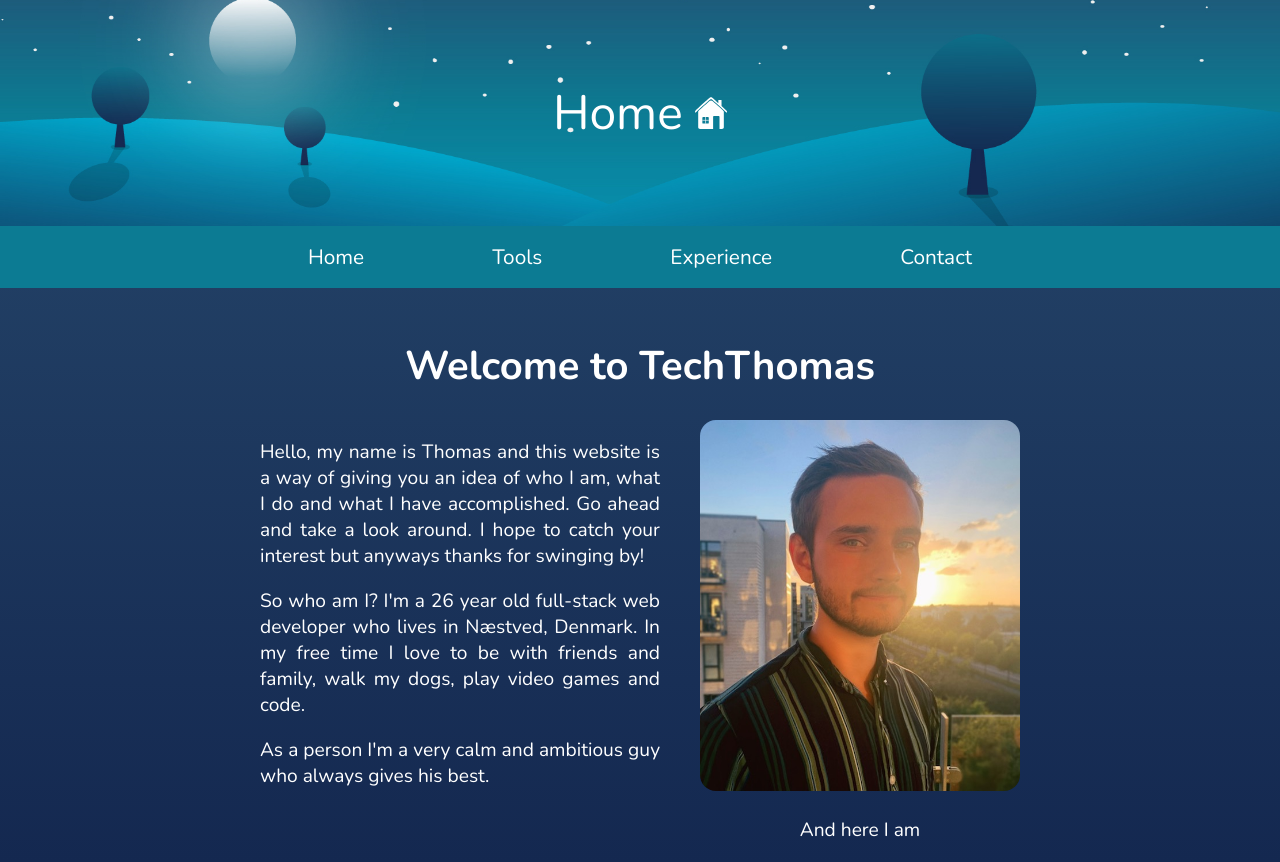
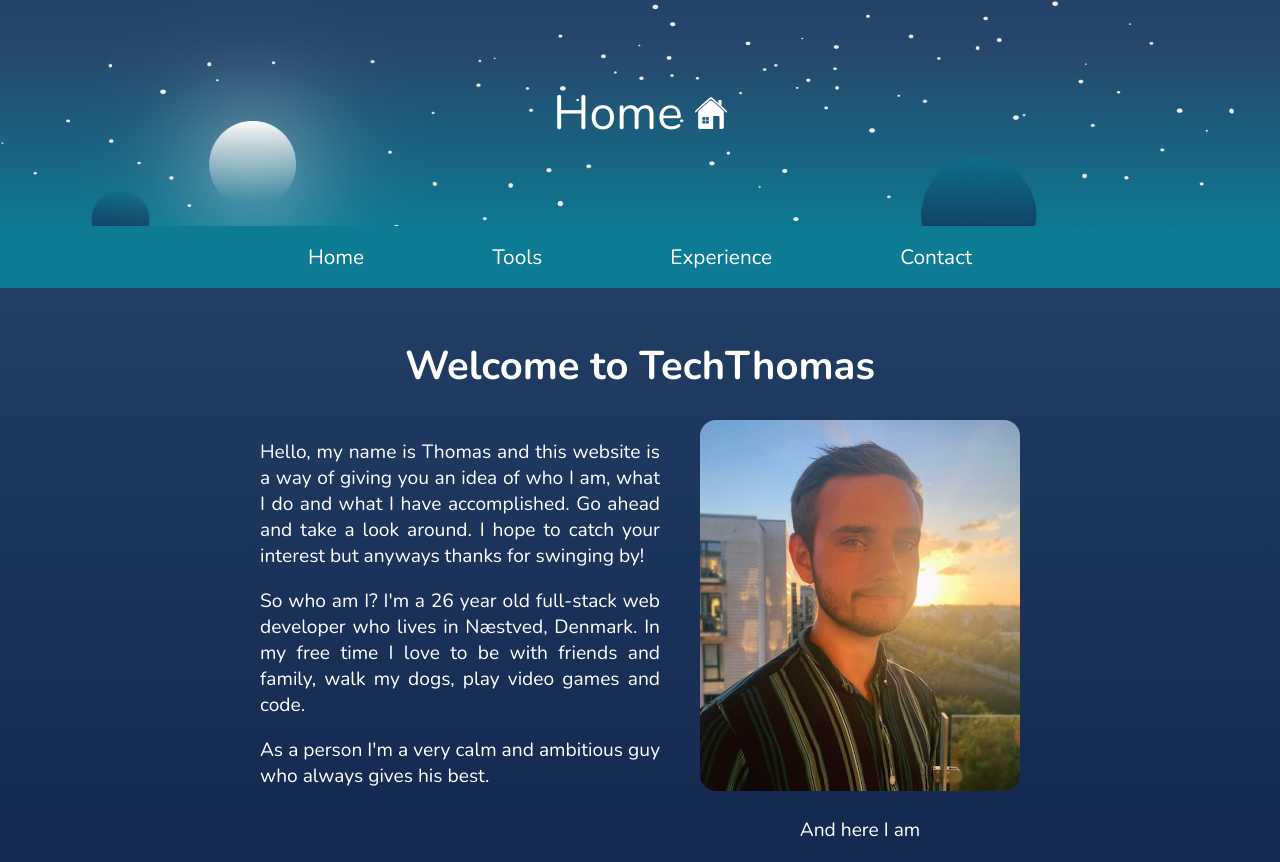
Before and after one commit to Thomasmc96/thch, a React (Create React App) app: page / in a window 1280 px wide. Built offline with nearby package versions, Linux system fonts and the light colour scheme.

Commit message:
Header background image progressive load

```diff
--- a/src/components/header/Header.css
+++ b/src/components/header/Header.css
@@ -1,26 +1,21 @@
-.headerImg {
-  background-position: 0% 75%;
-  background-repeat: no-repeat;
-  background-size: cover;
-
-  /* position: relative;
+.headerBackground {
   overflow: hidden;
-  opacity: 0.99; */
-}
-/* .headerImg::before,
-.headerImg::after {
-  content: "";
-  display: block;
-  position: absolute;
+  position: relative;
   width: 100%;
   height: 100%;
-  top: 0;
-  left: 0;
-  transition: opacity 0.5s ease 500ms;
-  background-position: 0% 75%;
+}
+
+.headerImg {
+  /* background-position: 0% 75%;
   background-repeat: no-repeat;
-  background-size: cover;
-} */
+  background-size: cover; */
+  pointer-events: none;
+  position: absolute;
+  object-fit: cover;
+  z-index: -1;
+  width: 100%;
+  height: 100%;
+}
 
 .headerTitle {
   width: 100%;
@@ -32,6 +27,7 @@
 .headerTitle span {
   font-size: 2.5rem;
 }
+
 .headerTitle img {
   width: 2rem;
   height: 2rem;
@@ -64,6 +60,7 @@
     gap: 0;
     justify-content: space-around;
   }
+
   .navbar ul li a {
     font-size: 1rem;
   }
--- a/src/components/header/Header.js
+++ b/src/components/header/Header.js
@@ -1,5 +1,6 @@
 import React from "react";
 import "./Header.css";
+import ProgressiveImg from "../utilities/ProgressiveImg";
 import { Link } from "react-router-dom";
 
 const Header = (props) => {
@@ -7,12 +8,14 @@ const Header = (props) => {
   const scrollToTop = () => window.scrollTo(0, 0);
 
   return (
-    <header>
+    <header className="header">
       {/* Header backgrounds by Ditte Lykke Hansen @devditte.dk */}
       <div
-        className="headerImg"
-        style={{ backgroundImage: "url(" + props.background + ")" }}
+        className="headerBackground"
+      // style={{ backgroundImage: "url(" + props.background + ")" }}
       >
+        <ProgressiveImg src={props.background} placeholderSrc={props.backgroundPlaceholder} alt="Header background" width="1920px" height="1080px" className="headerImg" />
+        {/* <img className="headerImg" src={props.background} /> */}
         <div className="headerTitle">
           {props.title}{" "}
           {props.icon && (
--- a/src/components/home/Home.js
+++ b/src/components/home/Home.js
@@ -7,6 +7,8 @@ import mePlaceholder from "../../assets/img/mePlaceholder.jpg";
 import icon from "../../assets/img/icons/home-white.svg";
 import backgroundPc from "../../assets/img/backgrounds/background_night_pc.jpg";
 import backgroundMobile from "../../assets/img/backgrounds/background_night_mobile.jpg";
+import backgroundPcPlaceholder from "../../assets/img/backgrounds/background_night_pc_placeholder.jpg";
+import backgroundMobilePlaceholder from "../../assets/img/backgrounds/background_night_mobile_placeholder.jpg";
 
 const Home = () => {
   const myBirthDate = new Date(1996, 5, 4); // Month needs to be -1
@@ -22,6 +24,7 @@ const Home = () => {
 
   // Set header background
   const background = width > 1000 ? backgroundPc : backgroundMobile;
+  const backgroundPlaceholder = width > 1000 ? backgroundPcPlaceholder : backgroundMobilePlaceholder;
 
   // useEffect hook that fires when component has mounted
   useEffect(() => {
@@ -30,7 +33,7 @@ const Home = () => {
 
   return (
     <React.Fragment>
-      <Header title="Home" icon={icon} background={background} />
+      <Header title="Home" icon={icon} background={background} backgroundPlaceholder={backgroundPlaceholder} />
       <div className="container home">
         <h1>Welcome to TechThomas</h1>
         <div className="info">
@@ -52,18 +55,7 @@ const Home = () => {
             </p>
           </div>
           <div className="img">
-            <picture>
-              <source />
-              {/* <img
-                srcSet={`${me} 125w, ${me} 250w, ${me} 500w, ${me} 512w`}
-                alt="Me"
-                className="me"
-                loading="lazy"
-                width="556px"
-                height="646px"
-              /> */}
-              <ProgressiveImg src={me} placeholderSrc={mePlaceholder} alt="Me" width="556px" height="646px" className="me" />
-            </picture>
+            <ProgressiveImg src={me} placeholderSrc={mePlaceholder} alt="Me" width="556px" height="646px" className="me" />
             <p>And here I am</p>
           </div>
         </div>
--- a/src/components/utilities/ProgressiveImg.js
+++ b/src/components/utilities/ProgressiveImg.js
@@ -2,16 +2,18 @@ import React, { useState, useEffect } from "react";
 import "./ProgressiveImg.css";
 
 const ProgressiveImg = ({ src, placeholderSrc, ...props }) => {
+
     const [imgSrc, setImgSrc] = useState(placeholderSrc || src);
 
-    const customClass = placeholderSrc && imgSrc === placeholderSrc ? "loading" : "loaded";
+    // Set classes depending of img is loaded
+    const customClass = imgSrc === placeholderSrc ? "loading" : "loaded";
 
     useEffect(() => {
         const img = new Image();
-        console.log(src)
         img.src = src;
+
+        // Set image state when img is loaded
         img.onload = () => {
-            console.log("loaded");
             setImgSrc(src);
         };
     }, [src]);
@@ -19,7 +21,7 @@ const ProgressiveImg = ({ src, placeholderSrc, ...props }) => {
     return (
         <img
             {...{ src: imgSrc, ...props }}
-            alt={props.alt || ""}
+            alt={props.alt}
             className={`${customClass} ${props.className}`}
         />
     );
```
Also changed, not shown: src/assets/img/backgrounds/background_night_mobile_placeholder.jpg (added), src/assets/img/backgrounds/background_night_pc_placeholder.jpg (added).
